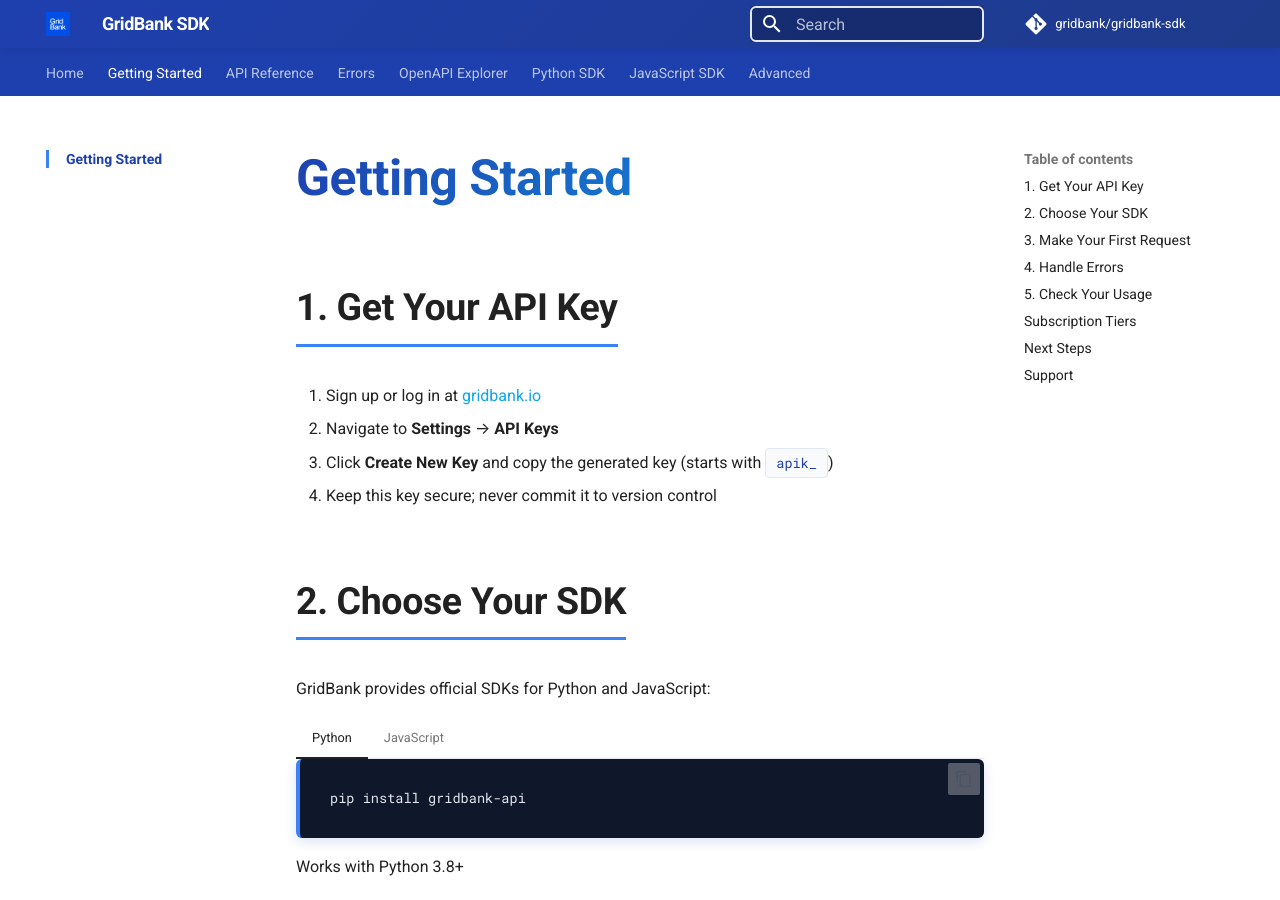
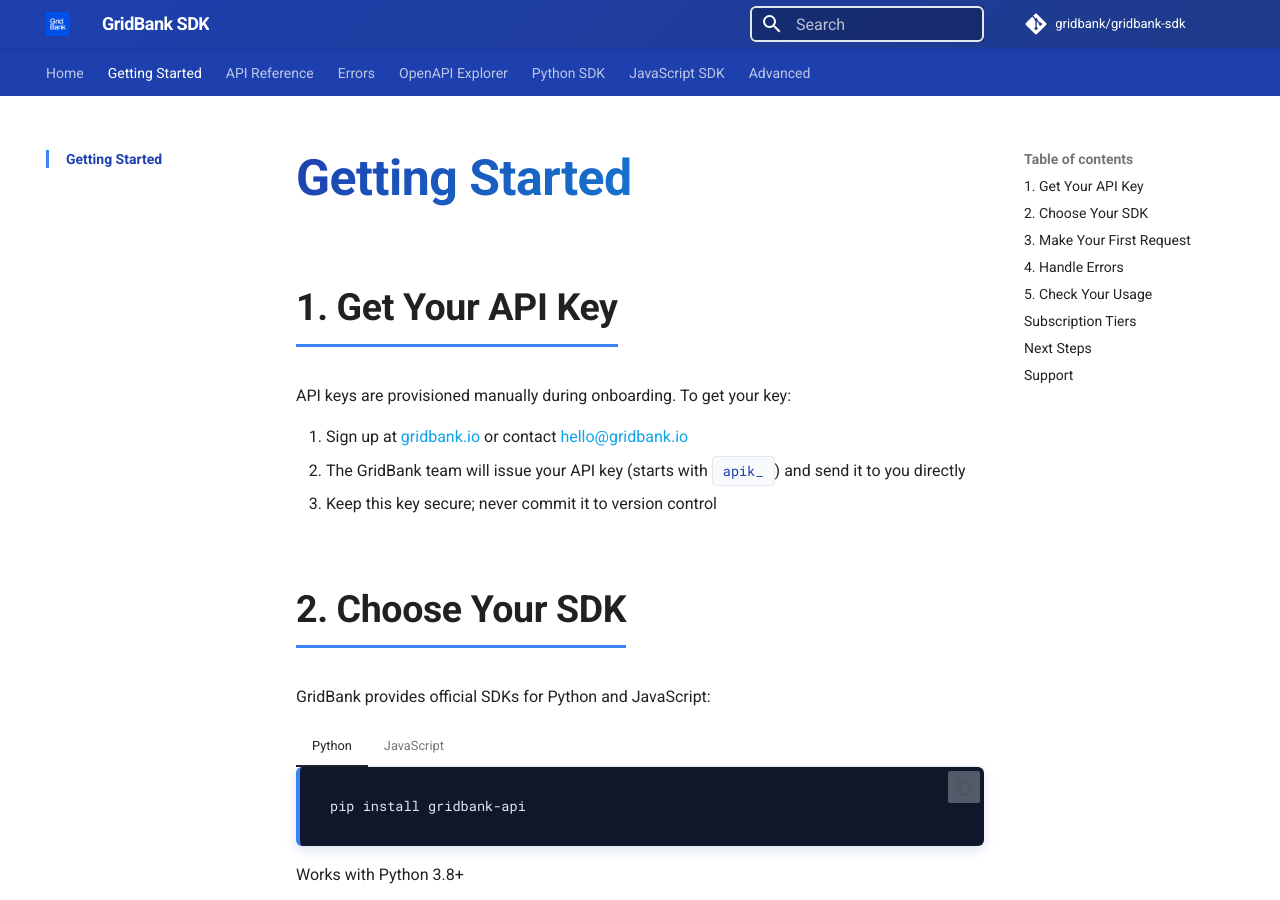
Before and after one commit to GridBank/gridbank-sdk, an MkDocs documentation site: the page built from docs/getting-started.md, in a window 1280 px wide and 900 px high. Built offline with MkDocs 1.6.1 and Material for MkDocs 9.7.7, drawn with Linux system fonts in a browser that asks for light colours; comment, search, counter and statistics services are not loaded.

Commit message:
fix: bump SDK versions to 0.2.0 and update API key docs
- Bump Python and JS SDK versions to 0.2.0 (breaking: VideoMetadataResponse field removals)
- Remove reference to non-existent Settings page for API key generation; keys are delivered manually by the GridBank team

Co-Authored-By: Claude Sonnet 4.6 <noreply@anthropic.com>

```diff
--- a/docs/getting-started.md
+++ b/docs/getting-started.md
@@ -2,10 +2,11 @@
 
 ## 1. Get Your API Key
 
-1. Sign up or log in at [gridbank.io](https://gridbank.io)
-2. Navigate to **Settings** → **API Keys**
-3. Click **Create New Key** and copy the generated key (starts with `apik_`)
-4. Keep this key secure; never commit it to version control
+API keys are provisioned manually during onboarding. To get your key:
+
+1. Sign up at [gridbank.io](https://gridbank.io) or contact [hello@gridbank.io](mailto:hello@gridbank.io)
+2. The GridBank team will issue your API key (starts with `apik_`) and send it to you directly
+3. Keep this key secure; never commit it to version control
 
 ## 2. Choose Your SDK
 
```
Also changed, not shown: 2 other files.
